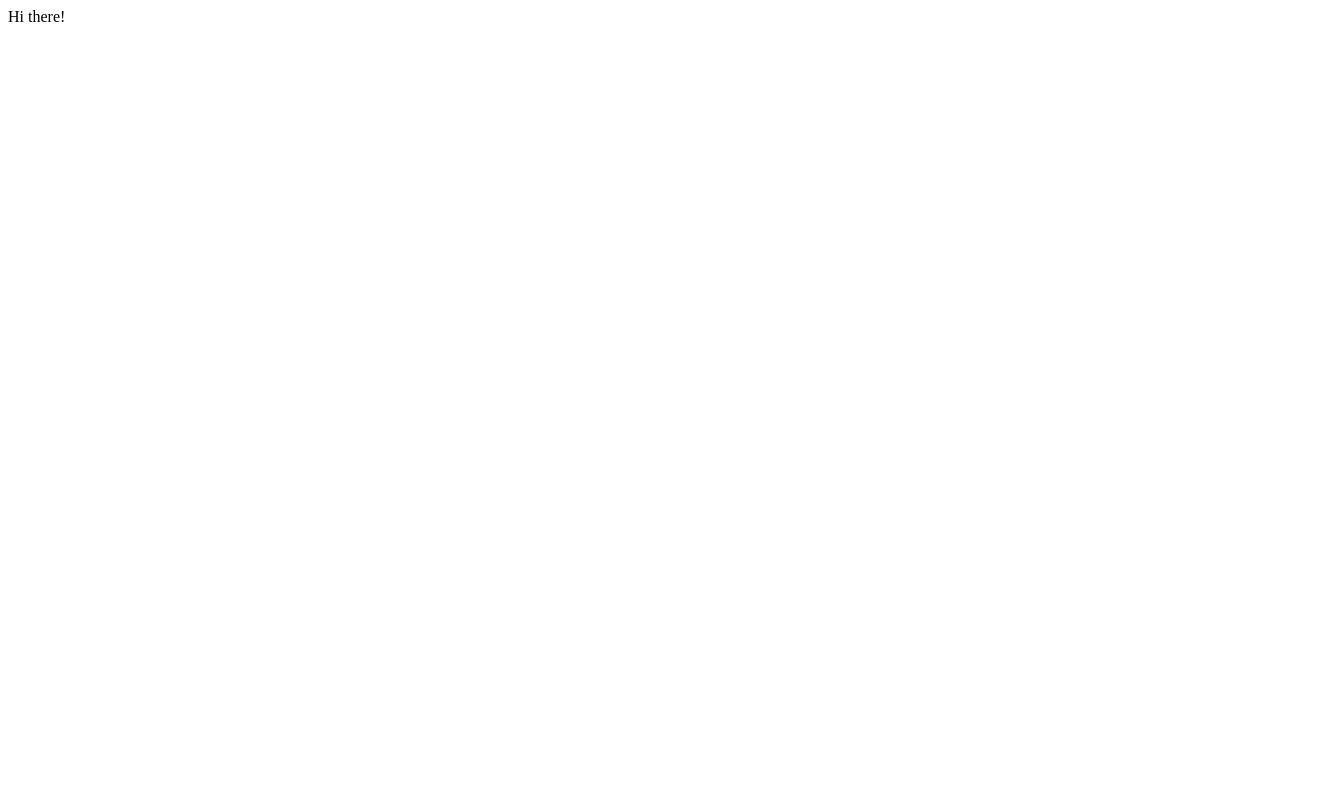
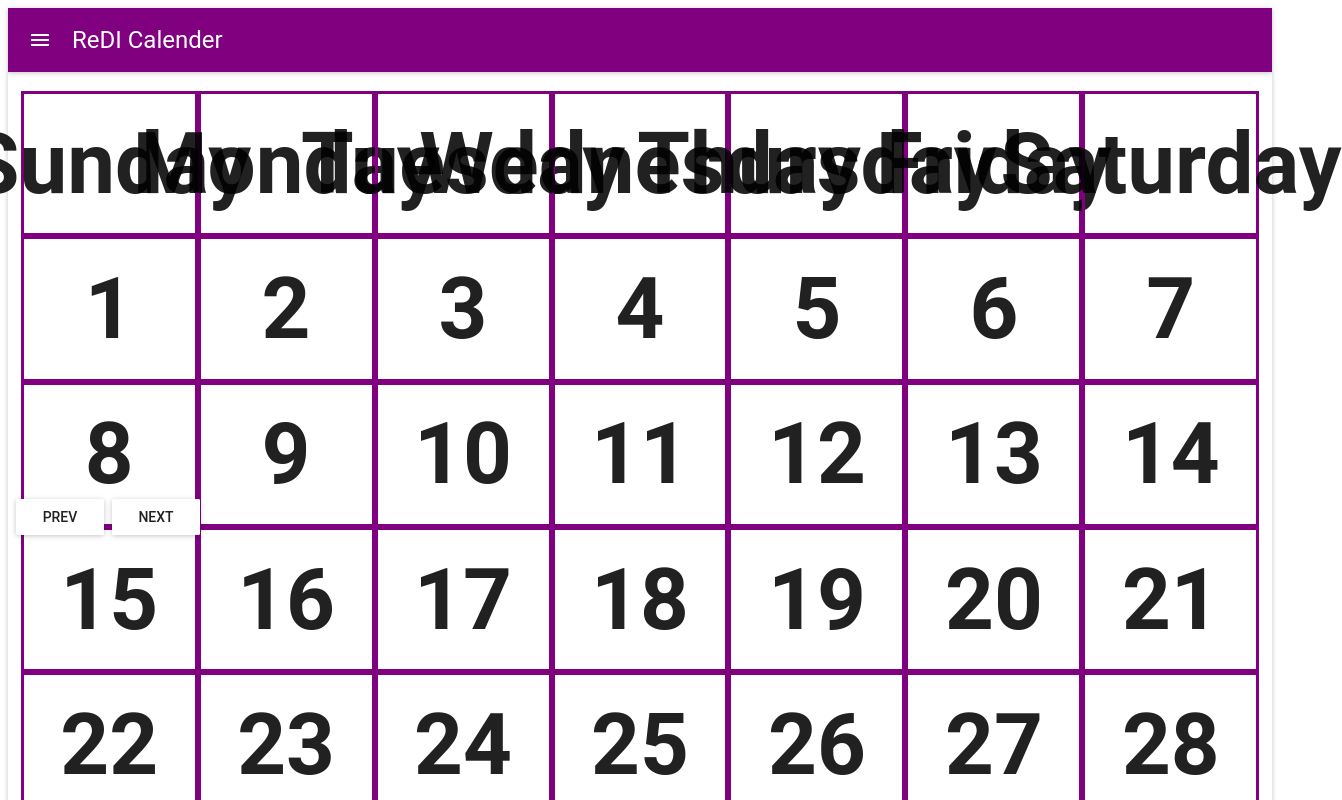
Before and after one commit to rimaaugustine/calendar-reactjs, a Next.js app: page / in a window 1280 px wide. Shown: the top 800 px of the page, 1342 px wide, since content can reach past the window. Built offline with nearby package versions, Linux system fonts and the light colour scheme.

Commit message:
worked on calender together with Benedikt

```diff
--- /dev/null
+++ b/components/menuBar.js
@@ -0,0 +1,22 @@
+import React from "react";
+import AppBar from "material-ui/AppBar";
+
+
+class MenuBar extends React.Component {
+constructor(props){
+    super(props);
+}
+
+render(){
+    return(
+        <AppBar
+        title="ReDI Calender"
+        iconClassNameRight="muidocs-icon-navigation-expand-more"
+        style={{backgroundColor:"purple"}}
+      />
+
+    )
+    }
+}
+
+export default MenuBar
--- /dev/null
+++ b/components/tile.js
@@ -0,0 +1,29 @@
+
+export const Tile = ({ value, onClick }) => {
+    // const borderWidth = `
+    //   ${index < 3 ? '0' : '1px'}
+    //   ${index % 3 === 2 ? '0' : '1px'}
+    //   ${index > 5 ? '0' : '1px'}
+    //   ${index % 3 === 0 ? '0' : '1px'};
+    // `
+    return (
+      <div className='tile' onClick={onClick}  >
+        <style jsx>{`
+          .tile {
+            height: 36.333333%;
+            width: 14%;
+            flex: 0 0 0 0 0 0 33.333333%;
+            box-sizing: border-box;
+            border: solid purple;
+            font-size: 64pt;
+            font-weight: bold;
+            display: flex;
+            align-items: center;
+            justify-content: center;
+          }
+        `}</style>
+
+        {value}
+      </div>
+    )
+  }
--- a/package.json
+++ b/package.json
@@ -4,13 +4,15 @@
   "description": "",
   "main": "index.js",
   "scripts": {
-   	 "test": "echo \"Error: no test specified\" && exit 1",
-	"dev": "next"
+    "test": "echo \"Error: no test specified\" && exit 1",
+    "dev": "next"
   },
   "keywords": [],
   "author": "",
   "license": "ISC",
   "dependencies": {
+    "material-ui": "^0.20.0",
+    "moment": "^2.22.1",
     "next": "^5.1.0",
     "react": "^16.3.2",
     "react-dom": "^16.3.2"
--- a/pages/index.js
+++ b/pages/index.js
@@ -1,20 +1,107 @@
-import React from "react"
+import React from "react";
+import Head from "next/head";
+//material ui
+import MuiThemeProvider from "material-ui/styles/MuiThemeProvider";
+import { Card, CardActions, CardHeader, CardText } from "material-ui/Card";
+import RaisedButton from "material-ui/RaisedButton";
+//components
+import MenuBar from "../components/menuBar";
+import { Tile } from "../components/tile";
+import inherits from "babel-runtime/helpers/inherits";
+import moment from "moment";
 
+class Index extends React.Component {
+  constructor() {
+    super();
+    const today = new Date();
+    this.state = {
+      year: today.getFullYear(),
+      month: today.getMonth()
+    };
+  }
 
-class Index extends React.Component{
-constructor(){
-super()
+  createClickHandler = idx => e => {
+    const { day } = this.state;
+  };
+
+  render() {
+    const { year, month } = this.state;
+    const date = moment([year, month]);
+    console.log("year", year, "month", month, "date", date);
+    const weekdays = moment.weekdays();
+    console.log("weekdays", weekdays);
+    const lastDate = new Date(year, month + 1, 0).getDate(); //30
+    console.log(lastDate);
+    const offset = date.weekday(); // num of weekday
+    console.log(offset);
+    //index = 0 .. 41
+    const dateNum = index => {
+      if (offset <= index && index < offset + lastDate) {
+        return index - offset + 1;
+      }
+    };
+
+    return (
+      <div>
+        <Head>
+          <title>ReDI Calender</title>
+          <meta
+            name="viewport"
+            content="initial-scale=1.0, width=device-width"
+            key="viewport"
+          />
+        </Head>
+        <style jsx>{`
+          h1 {
+            text-align: center;
+          }
+          .tile-day {
+            display: flex;
+            flex-wrap: wrap;
+            justify-content: center;
+            height: 100vmin;
+            max-height: 400px;
+            box-sizing: border-box;
+          }
+        `}</style>
+        <MuiThemeProvider>
+          <MenuBar />
+          <Card style={{ height: 800 }}>
+            <br />
+
+            <div className="tile-day">
+              {/* {day.map((tile, idx) => <Tile value={tile} onClick={this.createClickHandler(idx)} index={idx}  key={idx} />)} */}
+              {weekdays.map((name, idx) => <Tile value={name} key={idx} />)}
+              {[...Array(42).keys()].map((_, idx) => (
+                <Tile value={dateNum(idx)} key={idx} />
+              ))}
+            </div>
+            <CardActions>
+              <RaisedButton
+                label="Prev"
+                onClick={() => {
+                  this.setState({
+                    year: this.state.month
+                      ? this.state.year
+                      : this.state.year - 1,
+                      month : (this.state.month + 11 ) % 12
+                  });
+                }}
+              />
+              <RaisedButton label="Next"
+              onClick={() => {
+                this.setState({
+                  year: this.state.month
+                    ? this.state.year
+                    : this.state.year - 1,
+                    month : (this.state.month + 11 ) % 12
+                });
+              }}/>
+            </CardActions>
+          </Card>
+        </MuiThemeProvider>
+      </div>
+    );
+  }
 }
-
-render(){
-return(
-<div>Hi there!</div>
-)
-
-
-
-}
-
-
-}
-export default Index
+export default Index;
```
Also changed, not shown: components/dialog.js (added, +11 -0 lines), 2 other files (tests, documents, lock files or other folders).
